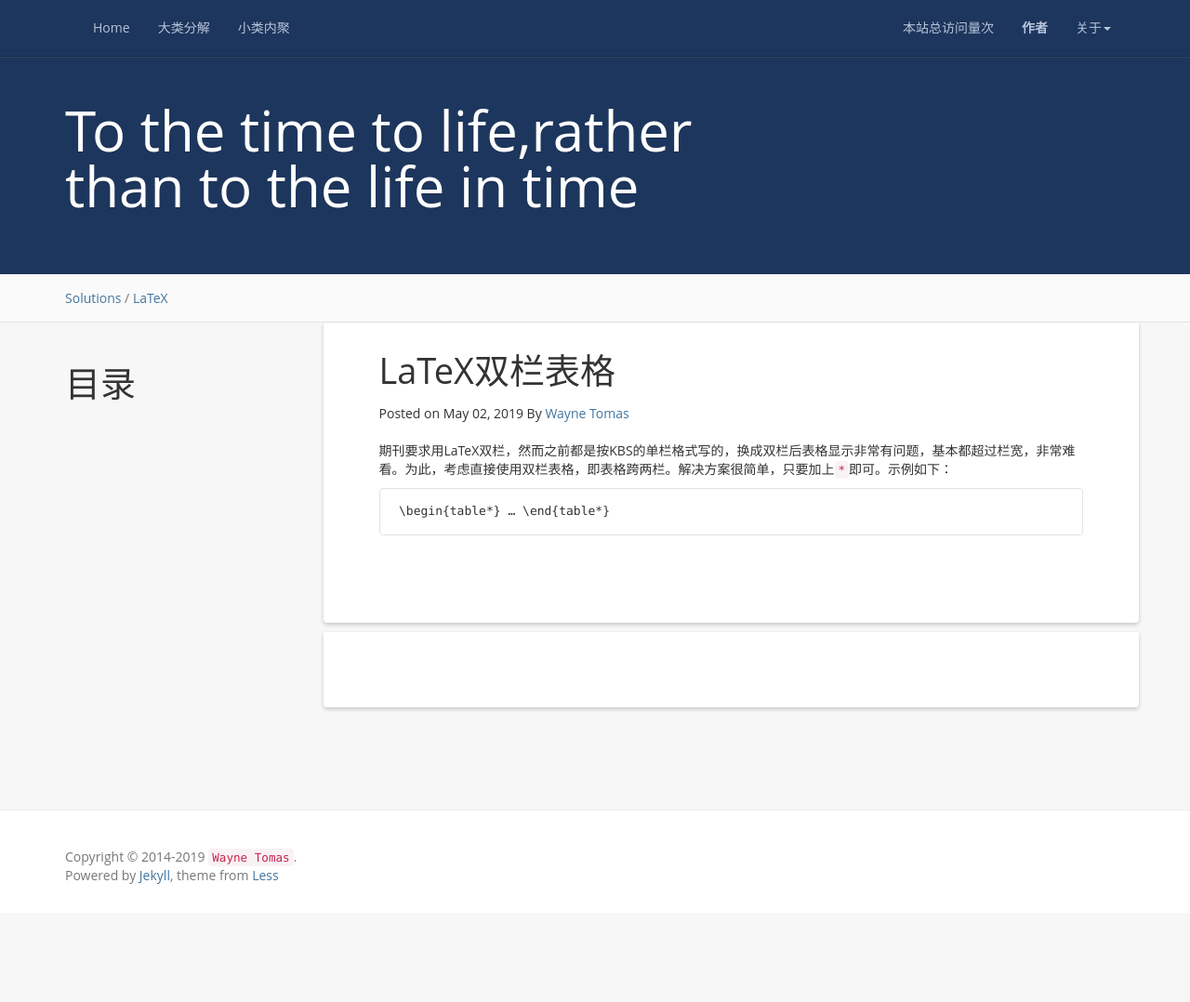
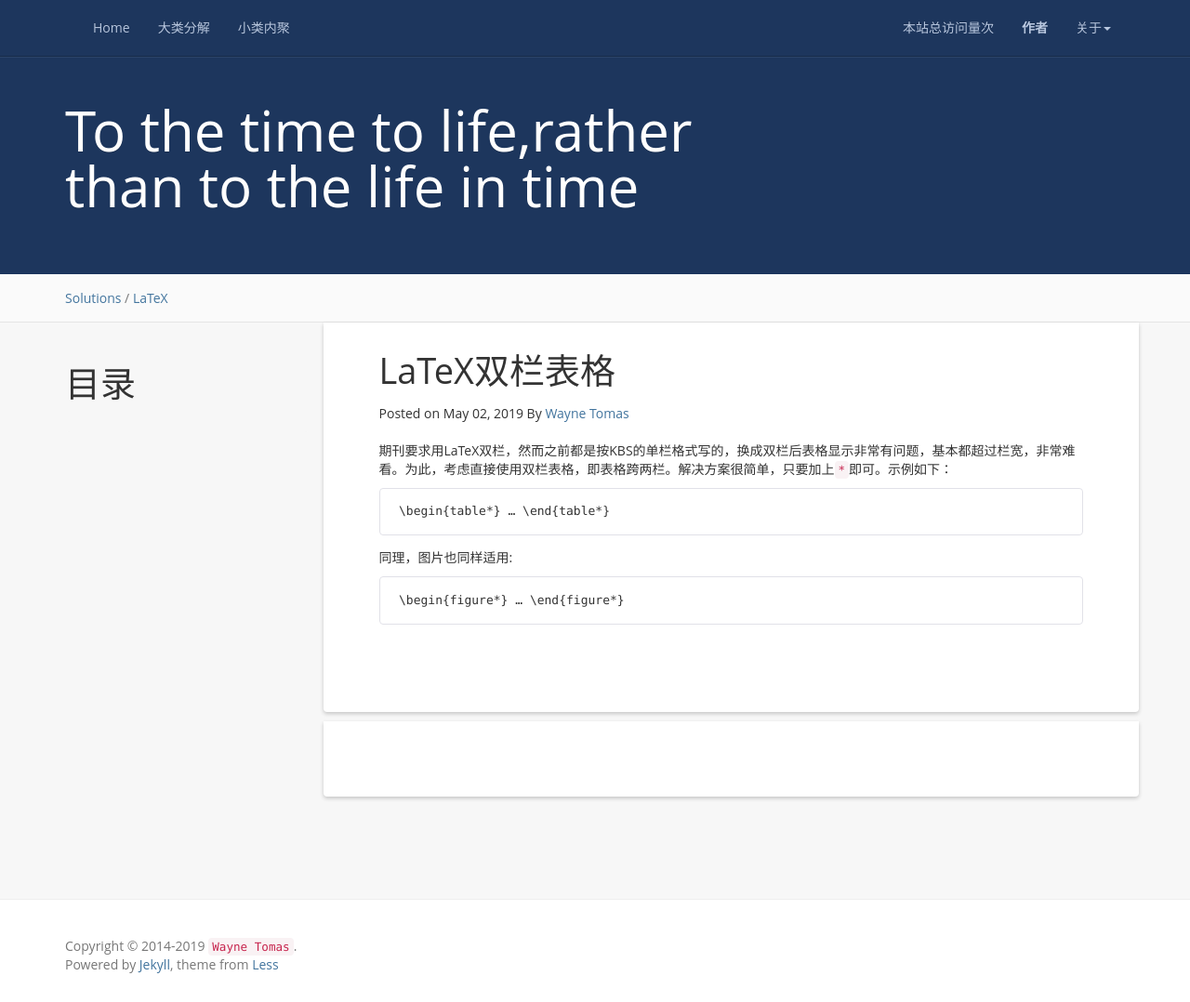
Before and after one commit to HADESAngelia/HADESAngelia.github.io, a Jekyll site: the page built from _posts/2019-5-2-LaTeX双栏表格.md, in a window 1280 px wide and 1078 px high. Shown: the whole window at 93% size. Built offline with Jekyll 4.4.1, drawn with Linux system fonts in a browser that asks for light colours; nearby versions of some CDN libraries; comment, search, counter and statistics services are not loaded.

Commit message:
modified

````diff
--- a/_posts/2019-5-2-LaTeX双栏表格.md
+++ b/_posts/2019-5-2-LaTeX双栏表格.md
@@ -14,3 +14,7 @@ tag: LaTeX
 ```
 \begin{table*} … \end{table*}
 ```
+同理，图片也同样适用:
+```
+\begin{figure*} … \end{figure*}
+```
````
